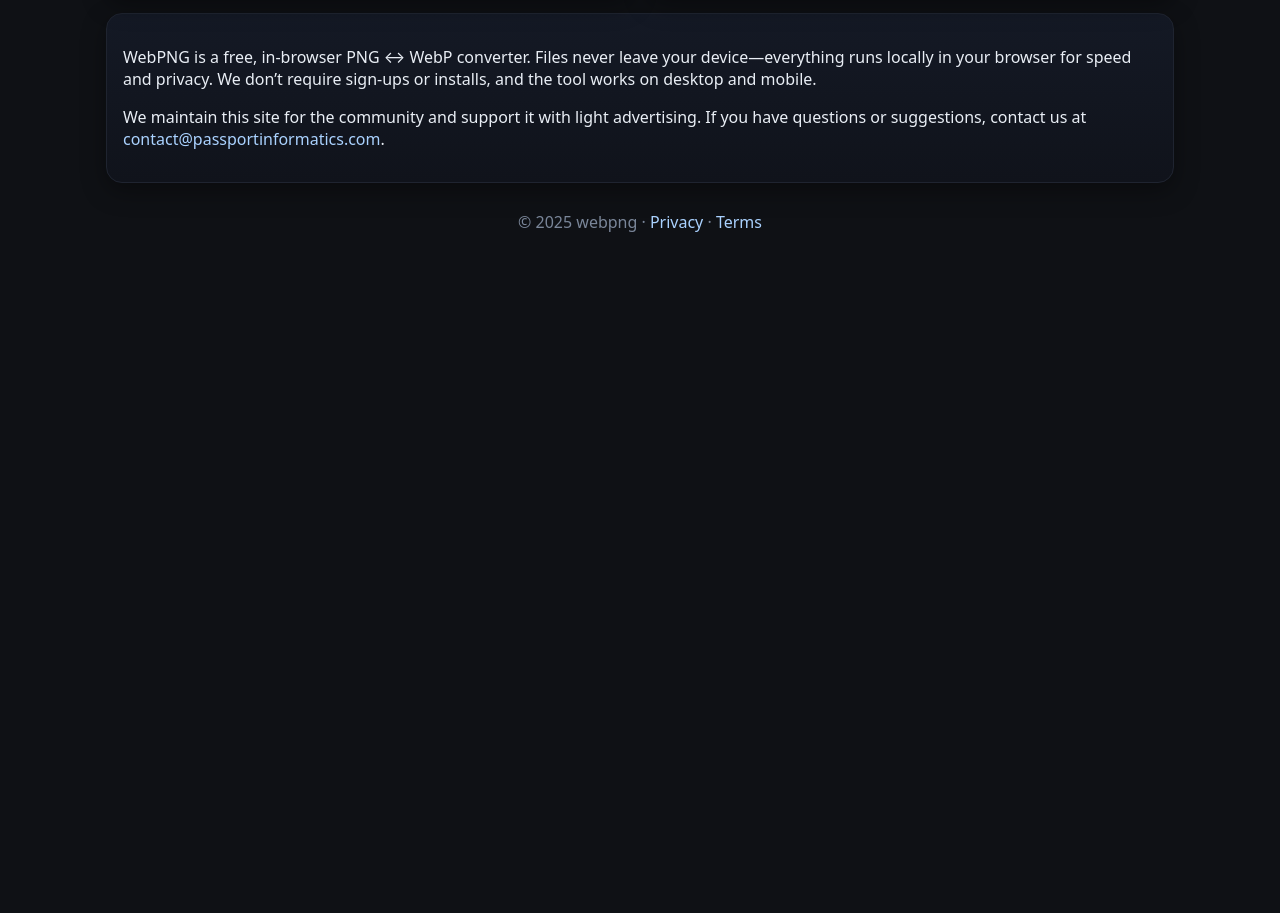
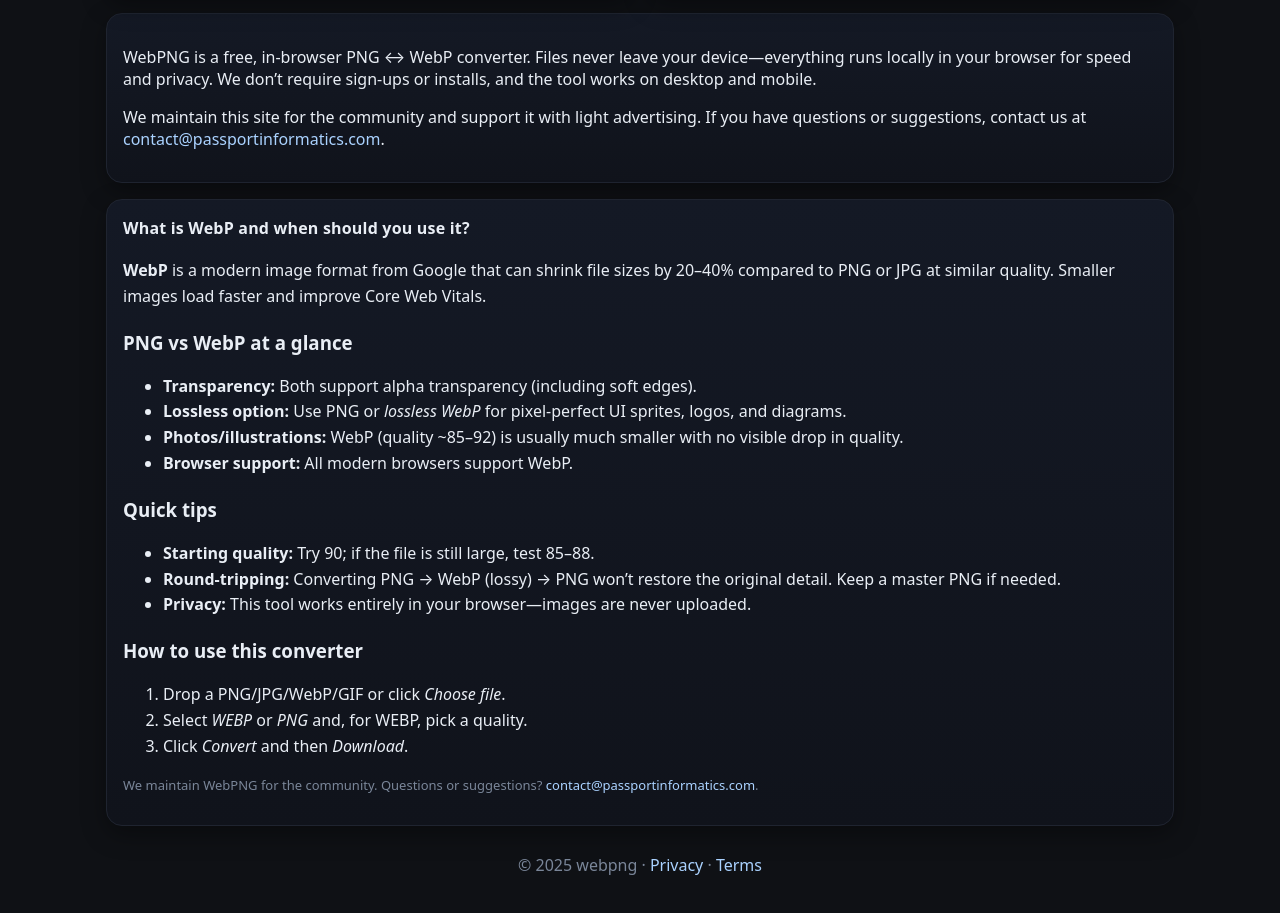
Before and after one commit to Tigerclaw77/webpng, a plain HTML site: page index.html in a window 1280 px wide. Shown: the part 689-1602 px from the top of the page. Before the commit the page ends 964 px from the top, so only its background shows below. Drawn offline with Linux system fonts and the light colour scheme.

Commit message:
Fix AdSense policy violation: disable homepage ads, add content block for review

```diff
--- a/index.html
+++ b/index.html
@@ -226,14 +226,14 @@
       </div>
 
       <!-- Ad unit: top -->
-      <ins
+      <!-- <ins
         class="adsbygoogle ads"
         style="display: block"
         data-ad-client="ca-pub-5351497863299627"
         data-ad-slot="1111111111"
         data-ad-format="auto"
         data-full-width-responsive="true"
-      ></ins>
+      ></ins> -->
       <script>
         (adsbygoogle = window.adsbygoogle || []).push({});
       </script>
@@ -326,14 +326,14 @@
       </div>
 
       <!-- Ad unit: bottom -->
-      <ins
+      <!-- <ins
         class="adsbygoogle ads"
         style="display: block; margin-top: 16px"
         data-ad-client="ca-pub-5351497863299627"
         data-ad-slot="2222222222"
         data-ad-format="auto"
         data-full-width-responsive="true"
-      ></ins>
+      ></ins> -->
       <script>
         (adsbygoogle = window.adsbygoogle || []).push({});
       </script>
@@ -347,6 +347,62 @@
         <p>
           We maintain this site for the community and support it with light
           advertising. If you have questions or suggestions, contact us at
+          <a href="mailto:contact@passportinformatics.com"
+            >contact@passportinformatics.com</a
+          >.
+        </p>
+      </div>
+      <div class="panel" style="margin-top: 16px; line-height: 1.6">
+        <h2 style="margin-top: 0">What is WebP and when should you use it?</h2>
+        <p>
+          <strong>WebP</strong> is a modern image format from Google that can
+          shrink file sizes by 20–40% compared to PNG or JPG at similar quality.
+          Smaller images load faster and improve Core Web Vitals.
+        </p>
+        <h3 style="margin-bottom: 8px">PNG vs WebP at a glance</h3>
+        <ul>
+          <li>
+            <strong>Transparency:</strong> Both support alpha transparency
+            (including soft edges).
+          </li>
+          <li>
+            <strong>Lossless option:</strong> Use PNG or
+            <em>lossless WebP</em> for pixel-perfect UI sprites, logos, and
+            diagrams.
+          </li>
+          <li>
+            <strong>Photos/illustrations:</strong> WebP (quality ~85–92) is
+            usually much smaller with no visible drop in quality.
+          </li>
+          <li>
+            <strong>Browser support:</strong> All modern browsers support WebP.
+          </li>
+        </ul>
+        <h3 style="margin-bottom: 8px">Quick tips</h3>
+        <ul>
+          <li>
+            <strong>Starting quality:</strong> Try 90; if the file is still
+            large, test 85–88.
+          </li>
+          <li>
+            <strong>Round‑tripping:</strong> Converting PNG → WebP (lossy) → PNG
+            won’t restore the original detail. Keep a master PNG if needed.
+          </li>
+          <li>
+            <strong>Privacy:</strong> This tool works entirely in your
+            browser—images are never uploaded.
+          </li>
+        </ul>
+        <h3 style="margin-bottom: 8px">How to use this converter</h3>
+        <ol>
+          <li>Drop a PNG/JPG/WebP/GIF or click <em>Choose file</em>.</li>
+          <li>
+            Select <em>WEBP</em> or <em>PNG</em> and, for WEBP, pick a quality.
+          </li>
+          <li>Click <em>Convert</em> and then <em>Download</em>.</li>
+        </ol>
+        <p class="muted">
+          We maintain WebPNG for the community. Questions or suggestions?
           <a href="mailto:contact@passportinformatics.com"
             >contact@passportinformatics.com</a
           >.
```
